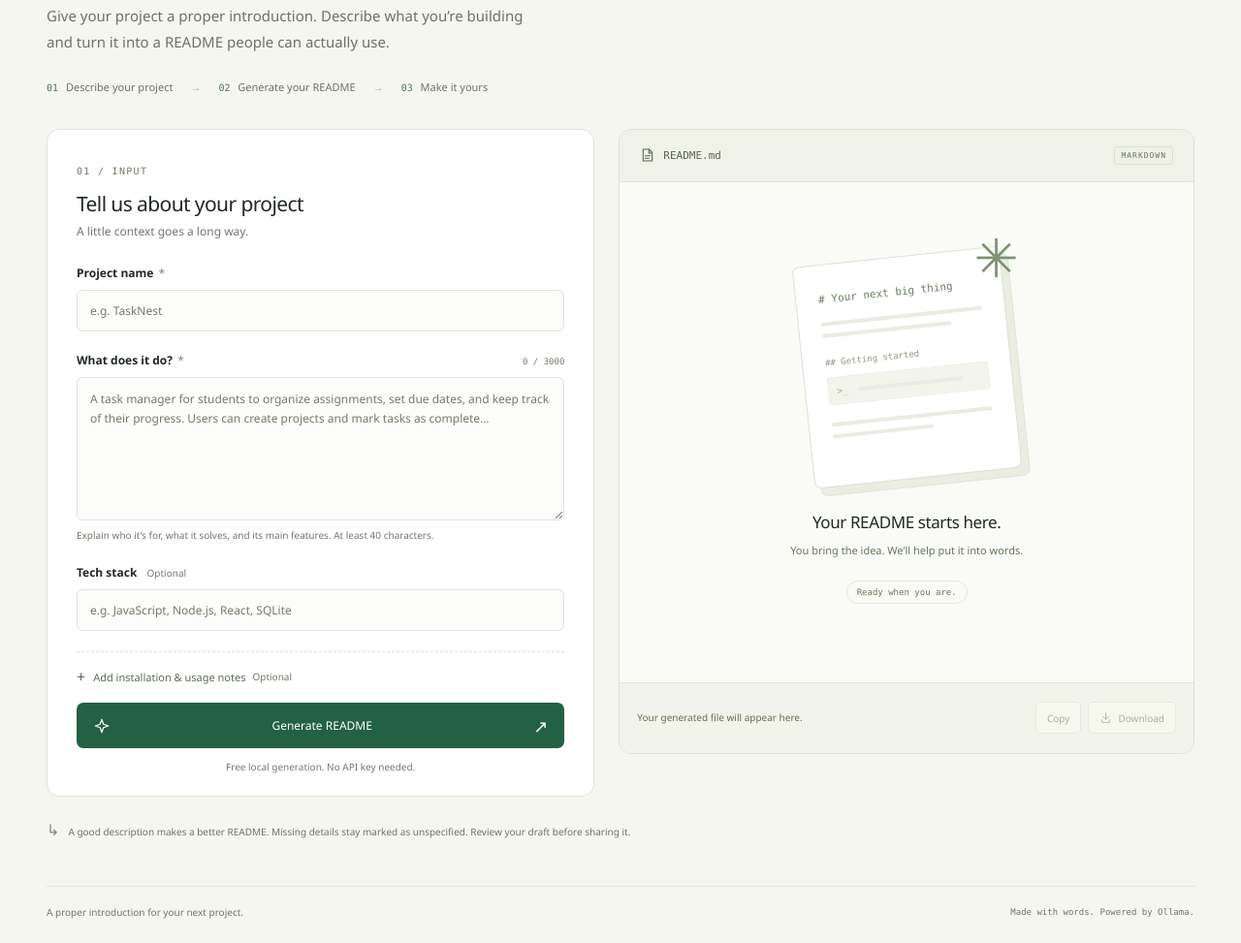
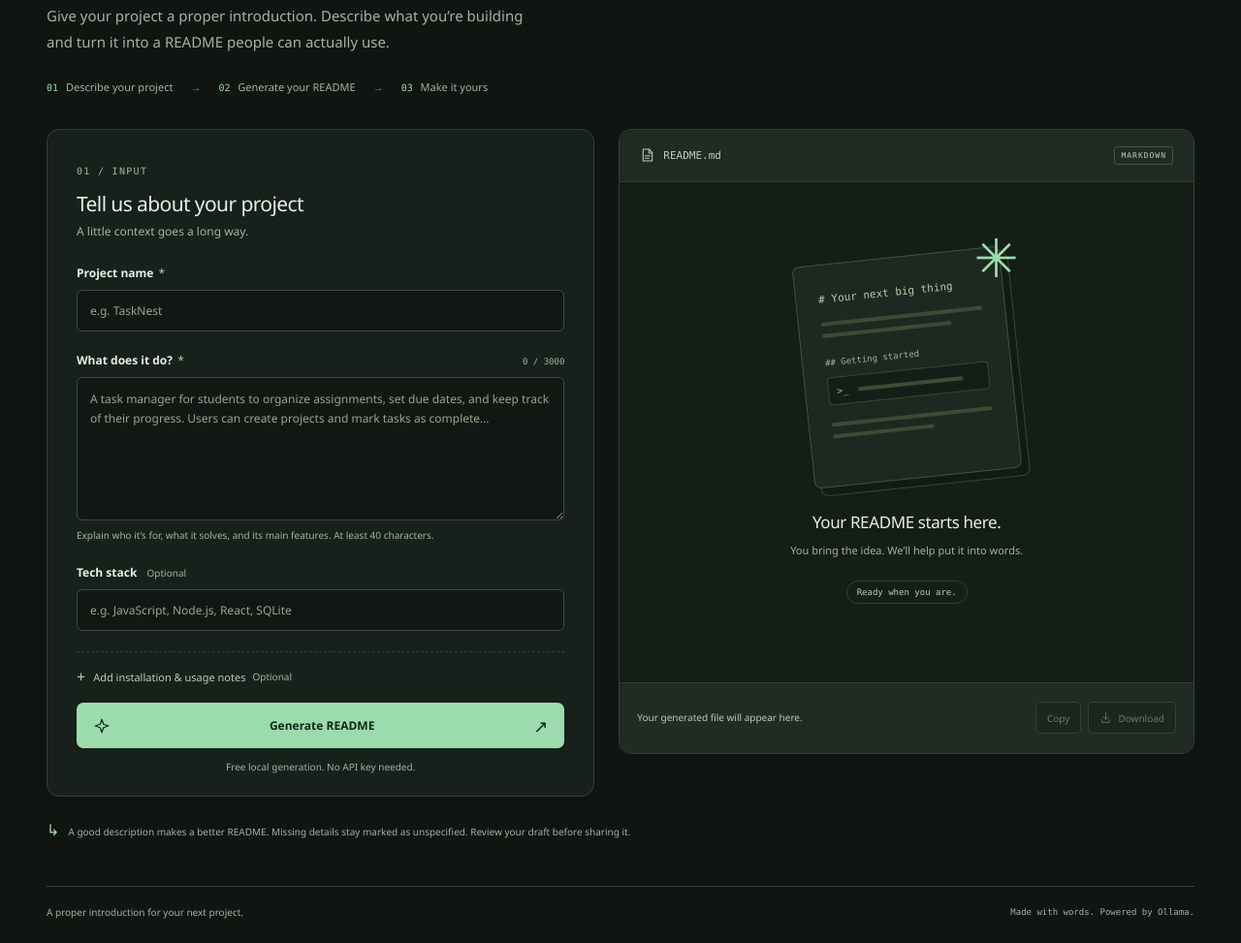
Before and after one commit to ashifrza/readmeStudio, a website: page web/public/index.html in a window 1280 px wide. Shown: the part 337-1310 px from the top of the page at 97% size. Drawn offline with Linux system fonts and the light colour scheme.

Commit message:
style: update CSS variables and styles for dark mode support

```diff
--- a/web/public/styles.css
+++ b/web/public/styles.css
@@ -1,11 +1,18 @@
 :root {
-  color-scheme: light;
-  --ink: #202923;
-  --muted: #71776f;
-  --green: #246044;
-  --green-dark: #1b4934;
-  --line: #e2e4dc;
-  --paper: #fafbf7;
+  color-scheme: dark;
+  --ink: #e7eee5;
+  --muted: #a5b2a1;
+  --green: #9cdbad;
+  --green-dark: #86cb99;
+  --on-green: #102618;
+  --background: #101512;
+  --surface: #18201b;
+  --surface-raised: #202b23;
+  --input: #111813;
+  --line: #324033;
+  --paper: #151d17;
+  --soft-ink: #bdcbb6;
+  --placeholder: #96a68e;
   font-family: "Segoe UI", Arial, sans-serif;
   font-synthesis: none;
   text-rendering: optimizeLegibility;
@@ -13,104 +20,105 @@
 
 * { box-sizing: border-box; }
 [hidden] { display: none !important; }
-body { margin: 0; background: #f5f6f0; color: var(--ink); -webkit-font-smoothing: antialiased; }
+body { margin: 0; background: var(--background); color: var(--ink); -webkit-font-smoothing: antialiased; }
+::selection { background: #3f6747; color: #f0ffed; }
 button, input, textarea { font: inherit; }
 button { cursor: pointer; }
 button:disabled { cursor: not-allowed; }
 a { color: inherit; }
 svg { width: 22px; height: 22px; stroke: currentColor; stroke-width: 1.6; stroke-linecap: round; stroke-linejoin: round; }
-button:focus-visible, summary:focus-visible, a:focus-visible { outline: 3px solid #76a486; outline-offset: 4px; }
+button:focus-visible, summary:focus-visible, a:focus-visible { outline: 3px solid var(--green); outline-offset: 4px; }
 .site-header, main, .site-footer { width: min(1200px, calc(100% - 96px)); margin: 0 auto; }
 .site-header { min-height: 100px; display: flex; align-items: center; justify-content: space-between; border-bottom: 1px solid var(--line); }
 .brand { display: inline-flex; align-items: center; gap: 11px; text-decoration: none; font-size: 24px; font-weight: 700; letter-spacing: -.9px; }
 .brand-light { font-weight: 400; }
 .brand-period { color: var(--green); }
-.brand-icon { width: 37px; height: 41px; border-radius: 10px; display: grid; place-items: center; color: #fff; background: var(--green); transform: rotate(-5deg); }
+.brand-icon { width: 37px; height: 41px; border-radius: 10px; display: grid; place-items: center; color: var(--on-green); background: var(--green); transform: rotate(-5deg); }
 .brand-icon svg { width: 26px; height: 26px; }
-.local-badge { display: flex; align-items: center; gap: 8px; font-size: 12px; color: #52604e; border: 1px solid #dce2d5; background: #edf0e6; border-radius: 30px; padding: 8px 12px; }
-.local-badge > span { width: 6px; height: 6px; background: #648269; border-radius: 50%; }
+.local-badge { display: flex; align-items: center; gap: 8px; font-size: 12px; color: var(--soft-ink); border: 1px solid var(--line); background: var(--surface); border-radius: 30px; padding: 8px 12px; }
+.local-badge > span { width: 6px; height: 6px; background: var(--green); border-radius: 50%; }
 .intro { padding: 53px 0 36px; }
-.eyebrow { font: 10px/1.5 Consolas, "Courier New", monospace; letter-spacing: 1.8px; color: #697163; display: flex; align-items: center; gap: 9px; }
+.eyebrow { font: 10px/1.5 Consolas, "Courier New", monospace; letter-spacing: 1.8px; color: var(--muted); display: flex; align-items: center; gap: 9px; }
 .eyebrow > span { font: 21px/1 Georgia, serif; color: var(--green); }
 h1 { font-size: clamp(42px, 4.7vw, 65px); line-height: 1.07; margin: 19px 0 18px; font-weight: 500; letter-spacing: -3px; }
 h1 > span { font-family: Georgia, "Times New Roman", serif; font-style: italic; color: var(--green); font-weight: 400; }
-.intro > p { color: #6b7268; font-size: 15px; line-height: 1.8; margin: 0; }
-.workflow { display: flex; align-items: center; gap: 18px; margin-top: 25px; font-size: 11px; color: #6c7368; }
-.workflow b { font: 10px Consolas, monospace; margin-right: 5px; color: #52715b; }
-.workflow-arrow { color: #a7afa0; }
+.intro > p { color: var(--muted); font-size: 15px; line-height: 1.8; margin: 0; }
+.workflow { display: flex; align-items: center; gap: 18px; margin-top: 25px; font-size: 11px; color: var(--muted); }
+.workflow b { font: 10px Consolas, monospace; margin-right: 5px; color: var(--green); }
+.workflow-arrow { color: #7d9178; }
 .workspace { display: grid; grid-template-columns: minmax(0, 1fr) minmax(0, 1.05fr); align-items: start; gap: 25px; }
-.form-panel { background: #fff; border: 1px solid var(--line); border-radius: 13px; padding: 29px 30px 23px; box-shadow: 0 3px 8px #283b2503; }
-.section-number { font: 10px Consolas, monospace; letter-spacing: 1.3px; color: #707d64; }
+.form-panel { background: var(--surface); border: 1px solid var(--line); border-radius: 13px; padding: 29px 30px 23px; box-shadow: 0 6px 24px #00000024; }
+.section-number { font: 10px Consolas, monospace; letter-spacing: 1.3px; color: var(--muted); }
 .panel-heading h2 { font-size: 21px; font-weight: 500; letter-spacing: -.6px; margin: 11px 0 6px; }
 .panel-heading p { color: var(--muted); font-size: 12px; margin: 0 0 26px; }
 .field { margin-bottom: 21px; }
 label { display: block; font-size: 12px; font-weight: 600; margin-bottom: 9px; }
-.required { color: #798c71; font-weight: 400; margin-left: 2px; }
-.optional { font-size: 10px; font-weight: 400; color: #707969; margin-left: 7px; }
-input, textarea { display: block; width: 100%; background: #fcfcfa; border: 1px solid #e1e4dc; border-radius: 6px; padding: 12px 13px; color: var(--ink); font-size: 12px; line-height: 1.7; transition: border-color .15s, box-shadow .15s; }
+.required { color: var(--green); font-weight: 400; margin-left: 2px; }
+.optional { font-size: 10px; font-weight: 400; color: var(--muted); margin-left: 7px; }
+input, textarea { display: block; width: 100%; background: var(--input); border: 1px solid #3c4b3b; border-radius: 6px; padding: 12px 13px; color: var(--ink); font-size: 12px; line-height: 1.7; transition: border-color .15s, box-shadow .15s; }
 input { height: 43px; }
 textarea { resize: vertical; }
-input::placeholder, textarea::placeholder { color: #737b69; opacity: 1; }
-input:focus, textarea:focus { outline: none; border-color: #6a9276; box-shadow: 0 0 0 3px #4a795315; }
+input::placeholder, textarea::placeholder { color: var(--placeholder); opacity: 1; }
+input:focus, textarea:focus { outline: none; border-color: var(--green); box-shadow: 0 0 0 3px #9cdbad26; }
 .label-row { display: flex; align-items: baseline; justify-content: space-between; gap: 8px; }
-.char-count { font: 9px Consolas, monospace; color: #737c6b; }
-.field-hint { font-size: 10px; line-height: 1.7; color: #71796a; margin: 7px 0 0; }
-.setup-details { border-top: 1px dashed #e0e4d9; padding: 17px 0 19px; margin-top: 5px; }
-summary { list-style: none; font-size: 11px; color: #5b6c57; cursor: pointer; display: flex; align-items: center; }
+.char-count { font: 9px Consolas, monospace; color: var(--muted); }
+.field-hint { font-size: 10px; line-height: 1.7; color: var(--muted); margin: 7px 0 0; }
+.setup-details { border-top: 1px dashed var(--line); padding: 17px 0 19px; margin-top: 5px; }
+summary { list-style: none; font-size: 11px; color: var(--soft-ink); cursor: pointer; display: flex; align-items: center; }
 summary::-webkit-details-marker { display: none; }
 .summary-icon { font-size: 16px; margin-right: 8px; line-height: 1; transition: transform .15s; }
 details[open] .summary-icon { transform: rotate(45deg); }
 .setup-fields { padding-top: 19px; }
 .setup-fields .field:last-child { margin-bottom: 0; }
-.generate-button { width: 100%; border: 0; border-radius: 7px; background: var(--green); color: #fff; height: 47px; display: flex; align-items: center; justify-content: center; gap: 9px; font-size: 12px; font-weight: 500; transition: background .15s, transform .15s; }
+.generate-button { width: 100%; border: 0; border-radius: 7px; background: var(--green); color: var(--on-green); height: 47px; display: flex; align-items: center; justify-content: center; gap: 9px; font-size: 12px; font-weight: 600; transition: background .15s, transform .15s; }
 .generate-button:hover:not(:disabled) { background: var(--green-dark); transform: translateY(-1px); }
 .generate-button:disabled { opacity: .7; }
 .sparkle { width: 18px; height: 18px; }
 .button-arrow { font-size: 18px; margin-left: auto; }
 .generate-button .sparkle { margin-right: auto; }
 .generate-button { padding: 0 17px; }
-.form-note { color: #717a66; text-align: center; font-size: 10px; margin: 12px 0 0; }
-.error-message { background: #fff0ed; color: #9c392b; border: 1px solid #f1cfc7; padding: 11px 13px; border-radius: 6px; font-size: 12px; line-height: 1.6; overflow-wrap: anywhere; }
-.output-panel { border: 1px solid #dce1d4; border-radius: 13px; overflow: hidden; background: var(--paper); display: flex; flex-direction: column; min-height: 645px; }
-.output-toolbar { display: flex; align-items: center; justify-content: space-between; padding: 17px 21px; border-bottom: 1px solid var(--line); background: #f0f2e9; }
-.output-toolbar h2 { margin: 0; font: 11px Consolas, "Courier New", monospace; font-weight: 400; display: flex; align-items: center; gap: 8px; color: #59654f; }
+.form-note { color: var(--muted); text-align: center; font-size: 10px; margin: 12px 0 0; }
+.error-message { background: #351c1d; color: #ffc1b8; border: 1px solid #7a4340; padding: 11px 13px; border-radius: 6px; font-size: 12px; line-height: 1.6; overflow-wrap: anywhere; }
+.output-panel { border: 1px solid var(--line); border-radius: 13px; overflow: hidden; background: var(--paper); display: flex; flex-direction: column; min-height: 645px; }
+.output-toolbar { display: flex; align-items: center; justify-content: space-between; padding: 17px 21px; border-bottom: 1px solid var(--line); background: var(--surface-raised); }
+.output-toolbar h2 { margin: 0; font: 11px Consolas, "Courier New", monospace; font-weight: 400; display: flex; align-items: center; gap: 8px; color: var(--soft-ink); }
 .output-toolbar svg { width: 16px; height: 16px; }
-.format-badge { font: 8px Consolas, monospace; letter-spacing: 1px; color: #657451; border: 1px solid #dce2d3; border-radius: 3px; padding: 4px 6px; }
-.output-body { flex: 1; display: flex; position: relative; min-height: 511px; background-image: radial-gradient(#cbd1c570 .65px, transparent .65px); background-size: 16px 16px; }
+.format-badge { font: 8px Consolas, monospace; letter-spacing: 1px; color: var(--soft-ink); border: 1px solid #45563e; border-radius: 3px; padding: 4px 6px; }
+.output-body { flex: 1; display: flex; position: relative; min-height: 511px; background-image: radial-gradient(#92b68824 .65px, transparent .65px); background-size: 16px 16px; }
 .empty-state, .loading-state { margin: auto; text-align: center; padding: 44px 20px 48px; width: 100%; }
-.paper-illustration { position: relative; text-align: left; width: 215px; height: 230px; padding: 29px 23px; border: 1px solid #dce2d4; background: #fff; border-radius: 7px; box-shadow: 7px 8px 0 #e9ede2, 7px 8px 0 1px #dfe5d7; margin: 0 auto 33px; transform: rotate(-6deg); }
-.paper-heading { font: 11px Consolas, monospace; color: #6d8062; margin-bottom: 17px; }
-.paper-line { height: 4px; background: #e8ece2; border-radius: 2px; margin-bottom: 8px; }
+.paper-illustration { position: relative; text-align: left; width: 215px; height: 230px; padding: 29px 23px; border: 1px solid #40523b; background: #1d2920; border-radius: 7px; box-shadow: 7px 8px 0 #111b13, 7px 8px 0 1px #34472f; margin: 0 auto 33px; transform: rotate(-6deg); }
+.paper-heading { font: 11px Consolas, monospace; color: #b4cba7; margin-bottom: 17px; }
+.paper-line { height: 4px; background: #3b4c35; border-radius: 2px; margin-bottom: 8px; }
 .paper-line.long { width: 100%; }
 .paper-line.medium { width: 80%; }
 .paper-line.short { width: 63%; }
-.paper-subheading { font: 9px Consolas, monospace; color: #8d9a82; margin: 21px 0 10px; }
-.paper-code { display: flex; gap: 10px; align-items: center; background: #f3f5ed; border: 1px solid #edf0e6; border-radius: 4px; padding: 8px; margin-bottom: 18px; }
-.paper-code > span { font: 10px Consolas, monospace; color: #a0b393; }
+.paper-subheading { font: 9px Consolas, monospace; color: #a1b594; margin: 21px 0 10px; }
+.paper-code { display: flex; gap: 10px; align-items: center; background: #131f16; border: 1px solid #34482e; border-radius: 4px; padding: 8px; margin-bottom: 18px; }
+.paper-code > span { font: 10px Consolas, monospace; color: #9cbe88; }
 .paper-code .paper-line { margin: 0; width: 73%; }
-.paper-star { position: absolute; right: -20px; top: -18px; font: 55px/1 Georgia, serif; color: #7d9270; transform: rotate(6deg); }
+.paper-star { position: absolute; right: -20px; top: -18px; font: 55px/1 Georgia, serif; color: var(--green); transform: rotate(6deg); }
 .empty-state h3, .loading-state h3 { font-size: 17px; font-weight: 500; letter-spacing: -.4px; margin: 0 0 8px; }
-.empty-state p, .loading-state p { color: #68775b; font-size: 11px; line-height: 1.8; margin: 0; }
-.empty-caption { display: inline-block; margin-top: 21px; border: 1px solid #e2e7d9; border-radius: 20px; padding: 6px 10px; font: 9px Consolas, monospace; color: #687957; }
-.output-footer { min-height: 73px; padding: 16px 18px; display: flex; align-items: center; gap: 12px; justify-content: space-between; background: #f2f4eb; border-top: 1px solid var(--line); }
-.output-footer > p { font-size: 10px; line-height: 1.5; color: #60704f; margin: 0; max-width: 200px; }
+.empty-state p, .loading-state p { color: var(--muted); font-size: 11px; line-height: 1.8; margin: 0; }
+.empty-caption { display: inline-block; margin-top: 21px; border: 1px solid var(--line); border-radius: 20px; padding: 6px 10px; font: 9px Consolas, monospace; color: var(--soft-ink); }
+.output-footer { min-height: 73px; padding: 16px 18px; display: flex; align-items: center; gap: 12px; justify-content: space-between; background: var(--surface-raised); border-top: 1px solid var(--line); }
+.output-footer > p { font-size: 10px; line-height: 1.5; color: var(--soft-ink); margin: 0; max-width: 200px; }
 .output-actions { display: flex; align-items: center; gap: 7px; }
-.output-actions button { height: 33px; border: 1px solid #d7dfcc; border-radius: 5px; color: #4e6343; font-size: 10px; padding: 0 11px; background: #fcfdf8; }
+.output-actions button { height: 33px; border: 1px solid #4c6042; border-radius: 5px; color: #c1d7b8; font-size: 10px; padding: 0 11px; background: #172119; }
 .output-actions button:disabled { opacity: .45; }
-.output-actions button:hover:not(:disabled) { background: #e8eedf; }
+.output-actions button:hover:not(:disabled) { background: #2d412c; }
 .download-button { display: inline-flex; align-items: center; gap: 6px; }
 .download-button svg { width: 13px; height: 13px; }
-.readme-output { margin: 0; border: 0; background: var(--paper); border-radius: 0; resize: vertical; min-height: 511px; padding: 22px; font: 12px/1.85 Consolas, "Courier New", monospace; color: #42533b; white-space: pre-wrap; overflow-wrap: anywhere; }
-.readme-output:focus { box-shadow: inset 0 0 0 2px #7a9a68; }
-.loader { display: block; width: 38px; height: 38px; border-radius: 50%; border: 3px solid #dfe7d7; border-top-color: var(--green); margin: 0 auto 24px; animation: spin 1s linear infinite; }
-.good-to-know { display: flex; align-items: baseline; gap: 9px; max-width: 660px; margin-top: 20px; color: #6d7661; font-size: 10px; line-height: 1.8; }
-.good-to-know > span { color: #7c906e; font-size: 16px; }
+.readme-output { margin: 0; border: 0; background: var(--paper); border-radius: 0; resize: vertical; min-height: 511px; padding: 22px; font: 12px/1.85 Consolas, "Courier New", monospace; color: #c1d7b8; white-space: pre-wrap; overflow-wrap: anywhere; }
+.readme-output:focus { box-shadow: inset 0 0 0 2px var(--green); }
+.loader { display: block; width: 38px; height: 38px; border-radius: 50%; border: 3px solid #34442f; border-top-color: var(--green); margin: 0 auto 24px; animation: spin 1s linear infinite; }
+.good-to-know { display: flex; align-items: baseline; gap: 9px; max-width: 660px; margin-top: 20px; color: var(--muted); font-size: 10px; line-height: 1.8; }
+.good-to-know > span { color: var(--green); font-size: 16px; }
 .good-to-know p { margin: 0; }
-.site-footer { margin-top: 43px; padding: 19px 0 25px; border-top: 1px solid var(--line); display: flex; align-items: center; justify-content: space-between; font-size: 10px; color: #6e7861; }
+.site-footer { margin-top: 43px; padding: 19px 0 25px; border-top: 1px solid var(--line); display: flex; align-items: center; justify-content: space-between; font-size: 10px; color: var(--muted); }
 .site-footer p { margin: 0; }
 .site-footer > span { font: 9px Consolas, monospace; }
 .sr-only, .skip-link:not(:focus) { position: absolute; width: 1px; height: 1px; padding: 0; margin: -1px; overflow: hidden; clip: rect(0, 0, 0, 0); white-space: nowrap; border: 0; }
-.skip-link:focus { position: fixed; z-index: 5; top: 12px; left: 12px; background: #fff; padding: 10px; border: 2px solid var(--green); }
+.skip-link:focus { position: fixed; z-index: 5; top: 12px; left: 12px; background: var(--surface); padding: 10px; border: 2px solid var(--green); }
 @keyframes spin { to { transform: rotate(360deg); } }
 
 @media (min-width: 1500px) {
```
